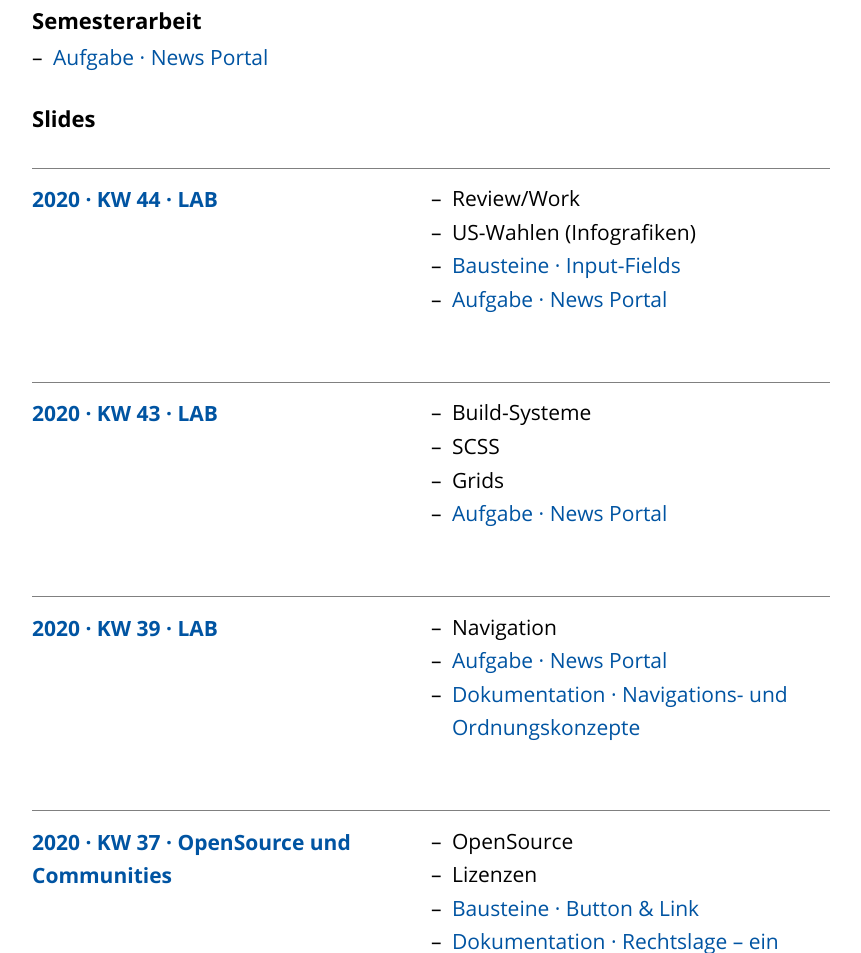
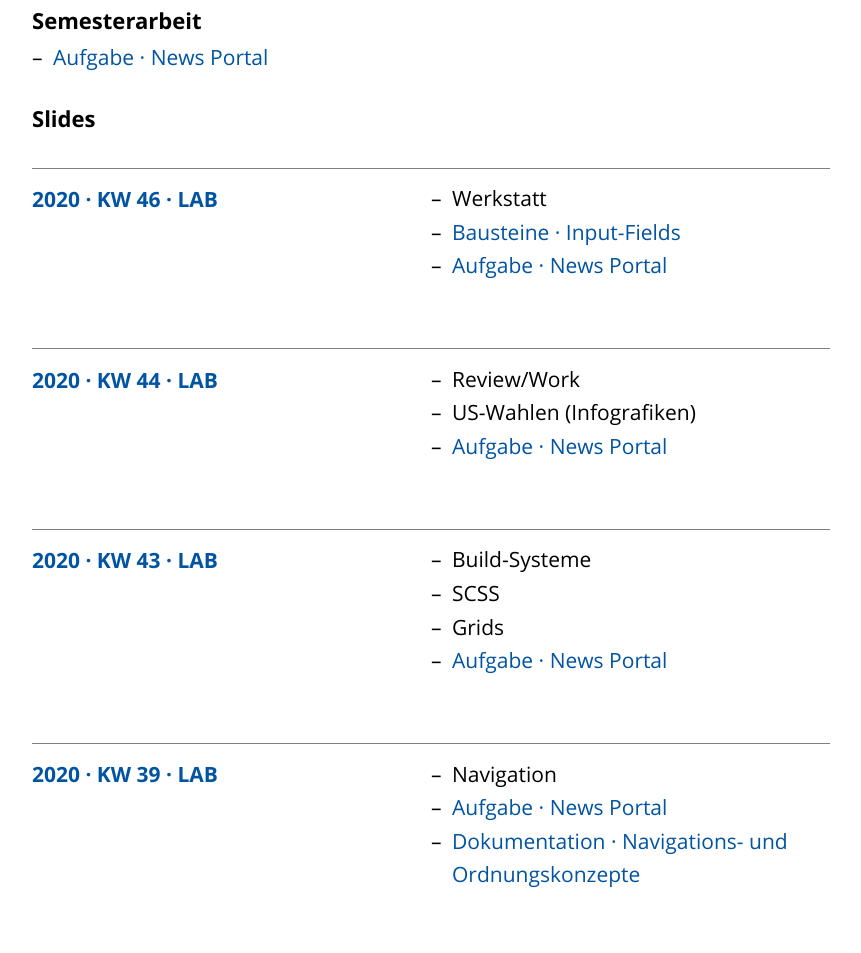
Before and after one commit to signalwerk/IAD2019, a plain HTML site: page index.html in a window 1280 px wide. Shown: the part 1042-1995 px from the top of the page, without its empty margins (209-1070 px from the left). Drawn offline with Linux system fonts and the light colour scheme.

Commit message:
Deploy to GitHub Pages: c606708ba02ae318d662c3dba581aa1068d7a929

```diff
--- a/index.html
+++ b/index.html
@@ -68,11 +68,16 @@
 <h3 id="slides">Slides</h3>
 <div class='slide-list'>
 
+<h4 id="2020-·-kw-46-·-lab"><a href="https://signalwerk.github.io/IAD.LAB.SLD/data/2020/KW46-2019/">2020 · KW 46 · LAB</a></h4>
+<ul>
+<li>Werkstatt</li>
+<li><a href="./exercise-input/">Bausteine · Input-Fields</a></li>
+<li><a href="./exercise-news-site/">Aufgabe · News Portal</a></li>
+</ul>
 <h4 id="2020-·-kw-44-·-lab"><a href="https://signalwerk.github.io/IAD.LAB.SLD/data/2020/KW44-2019/">2020 · KW 44 · LAB</a></h4>
 <ul>
 <li>Review/Work</li>
 <li>US-Wahlen (Infografiken)</li>
-<li><a href="./exercise-input/">Bausteine · Input-Fields</a></li>
 <li><a href="./exercise-news-site/">Aufgabe · News Portal</a></li>
 </ul>
 <h4 id="2020-·-kw-43-·-lab"><a href="https://signalwerk.github.io/IAD.LAB.SLD/data/2020/KW43-2019/">2020 · KW 43 · LAB</a></h4>
```
Also changed, not shown: exercise-news-site/index.html (+1 -1 lines).
